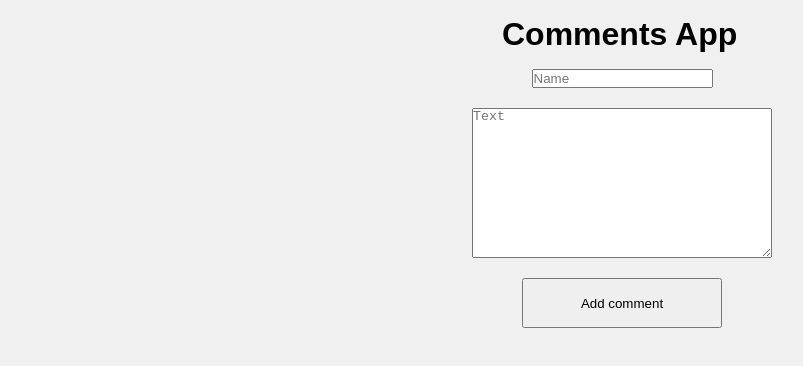
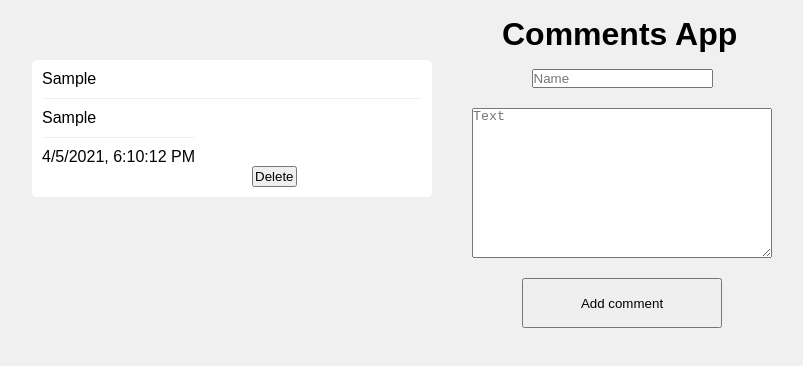
Before and after one commit to voskoboev/Comment-Widget, a React app: page / in a window 1280 px wide. Both pictures are taken after typing "Sample", "Sample" into the empty fields and a click on the button "Add comment". Shown: the top 366 px of the page, without its empty margins (18-821 px from the left). Built offline with nearby package versions, Linux system fonts and the light colour scheme.

Commit message:
made correct comment rendering after btn click

```diff
--- a/src/App.js
+++ b/src/App.js
@@ -17,73 +17,67 @@ class App extends Component {
       comments: [],
     };
 
-    // this.setTimeAndDate = this.setTimeAndDate.bind(this);
-
+    // this.deleteRenderedComment = this.deleteRenderedComment.bind(this);
+    this.deleteComment = this.deleteComment.bind(this);
     this.handleChange = this.handleChange.bind(this);
     this.handleBtnClickAndCheckInputs = this.handleBtnClickAndCheckInputs.bind(this);
   }
 
   componentDidMount() {
-    const storageComments = JSON.parse(localStorage.getItem('comments'));
+    const storageComments = JSON.parse(localStorage.getItem('storageComments'));
     const stateComments = this.state.comments;
 
     if (storageComments === null) return;
 
     storageComments.forEach(comment => stateComments.push(comment));
 
-    // this.forceUpdate();
-    this.setState(this.state);
+    this.forceUpdate();
   }
 
   handleChange() {
-    const stateComments = this.state.comments;
     const name = document.querySelector('.comment__name-input').value;
     const text = document.querySelector('.comment__textarea').value;
     const date = new Date();
-    const id = this.state.comments.length.toString();
+    // const id = this.state.comments.length.toString();
 
     const newCommentItem = {
       name,
       text,
       date,
-      id
+      // id
     }
 
-    stateComments.push(newCommentItem);
+    this.setState({ ...this.state, comments: [...this.state.comments, newCommentItem] });
 
-    localStorage.setItem('newCommentItem', JSON.stringify(this.state.comments));
+    localStorage.setItem('storageComments', JSON.stringify([...this.state.comments, newCommentItem]));
 
-    console.log('new comment', newCommentItem);
-    console.log(this.state.comments);
+    // console.log('new comment', newCommentItem);
+    // console.log(this.state.comments);
   }
 
-  // setTimeAndDate() {
-  //   const date = new Date();
-  //   const years = date.getFullYear();
-  //   const months = date.getMonth() + 1;
-  //   const days = date.getDate();
-  //   const hours = date.getHours();
-  //   const completeHours = (hours.toString().length === 1 ? '0' + hours.toString() : hours);
-  //   const minutes = date.getMinutes();
-  //   const completeMinutes = (minutes.toString().length === 1 ? '0' + minutes.toString() : minutes);
-  //   const timeAndDate = `${completeHours}:${completeMinutes} ${days}.${months}.${years}`;
-
-  //   this.setState({
-  //     date: timeAndDate
-  //   });
-
-  //   console.log(this.state.date);
-  // }
 
   clearInputs() {
     document.querySelector('.comment__name-input').value = '';
     document.querySelector('.comment__textarea').value = '';
   }
 
+  // deleteRenderedComment(ev) {
+  //   const commentDelBtn = ev.target;
+
+  //   commentDelBtn.parentElement.remove();
+  // }
+
   deleteComment(ev) {
-    const commentDelBtn = ev.target;
+    // const storage = JSON.parse(localStorage.getItem('storageComments'));
 
-    commentDelBtn.parentElement.remove();
+    // storage.splice(ev, 1)
+
+    // console.log('stor', storage);
+    // console.log(this.state.comments)
+
+    this.setState({ comments: [...this.state.comments].splice(ev, 1) });
+
+    this.forceUpdate();
   }
 
   handleBtnClickAndCheckInputs() {
@@ -93,8 +87,6 @@ class App extends Component {
     ) {
       return alert('Enter values!');
     }
-
-    // this.setTimeAndDate();
 
     this.handleChange();
     this.clearInputs();
@@ -109,6 +101,7 @@ class App extends Component {
           <Comment
             comments={this.state.comments}
             deleteComment={this.deleteComment}
+            // deleteRenderedComment={this.deleteRenderedComment}
           />
         </ul>
         <h1 className="comment_heading"
--- a/src/Comment.js
+++ b/src/Comment.js
@@ -5,11 +5,11 @@ const Comment = props => {
 
   // console.log({props});
 
-  const result = comments.map(comment => {
+  const result = comments.map((comment, index) => {
     return (
       <li
         className="comment__list-item"
-        key={comment.id}
+        key={index}
       >
         <div
           className="comment__list-item-name">
@@ -22,11 +22,15 @@ const Comment = props => {
         <time
           className="comment__list-item-time"
         >
-          {comment.date}
+          {new Date(comment.date).toLocaleDateString()}, {new Date(comment.date).toLocaleTimeString()}
         </time>
         <button
-        className="comment__list-item-delete-btn"
-        onClick={props.deleteComment}
+          className="comment__list-item-delete-btn"
+          onClick={() => {
+            props.deleteComment(index);
+            // props.deleteRenderedComment();
+
+          }}
         >
           Delete
         </button>
```
Also changed, not shown: 3 other files (tests, documents, lock files or other folders).
